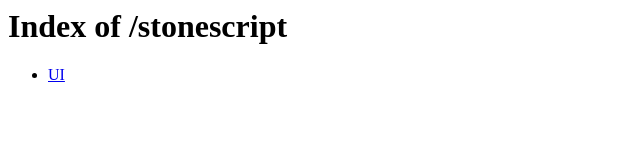
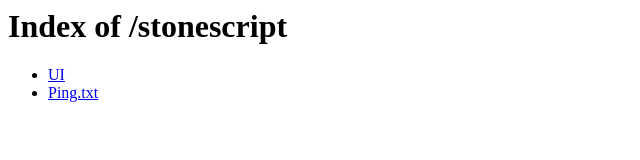
Before and after one commit to thomasboidun/stonescript, a plain HTML site: page index.html in a window 1280 px wide. Shown: the full height of the page, 0-640 px from the left. Drawn offline with Linux system fonts and the light colour scheme.

Commit message:
Update index.html

```diff
--- a/index.html
+++ b/index.html
@@ -6,6 +6,7 @@
     <h1>Index of /stonescript</h1>
     <ul>
       <li><a href="UI">UI</a></li>
+      <li><a href="Ping.txt">Ping.txt</a></li>
     </ul>
   </body>
 </html>
```
